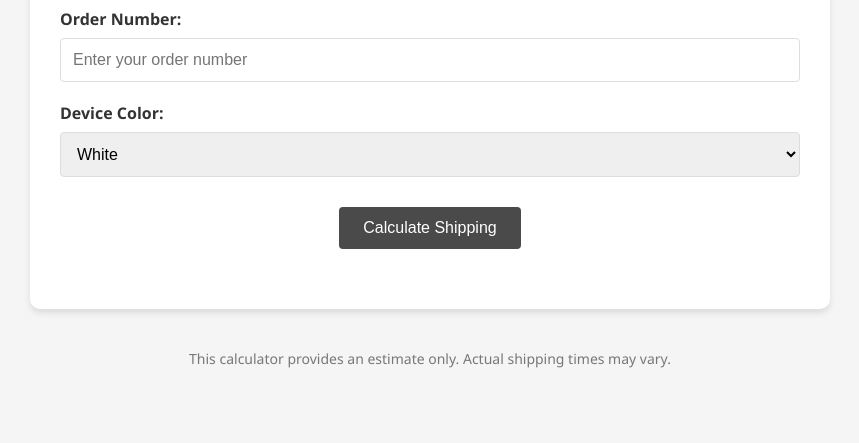
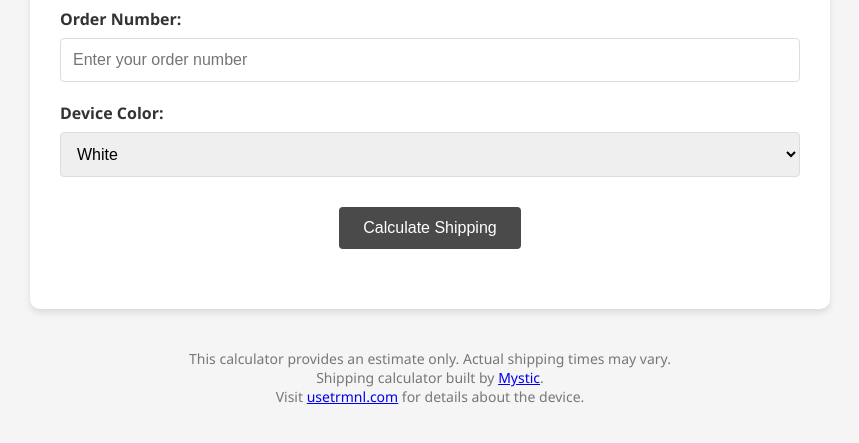
Before and after one commit to mysticcoders/trmnlshippingcalculator, a plain HTML site: page index.html in a window 1280 px wide. Shown: the part 179-622 px from the top of the page, without its empty margins (210-1069 px from the left). Drawn offline with Linux system fonts and the light colour scheme.

Commit message:
Update index.html
add a better footer?

```diff
--- a/index.html
+++ b/index.html
@@ -119,7 +119,9 @@
     </div>
 
     <footer>
-        This calculator provides an estimate only. Actual shipping times may vary.
+        This calculator provides an estimate only. Actual shipping times may vary.<br>
+        Shipping calculator built by <a href="https://mysticcoders.com" target="_blank">Mystic</a>.<br>
+        Visit <a href="https://usetrmnl.com" target="_blank">usetrmnl.com</a> for details about the device.
     </footer>
 
     <script>
```
